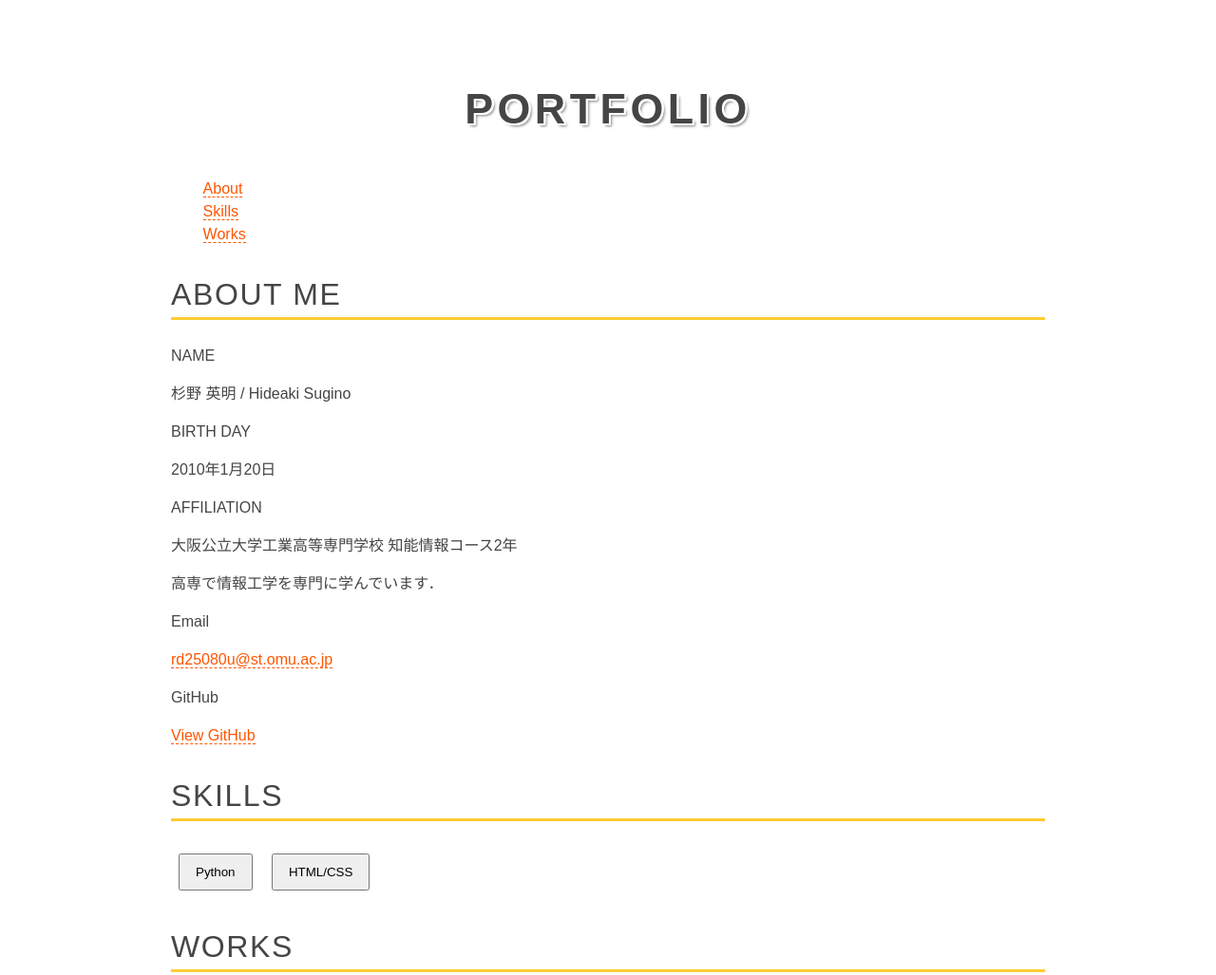
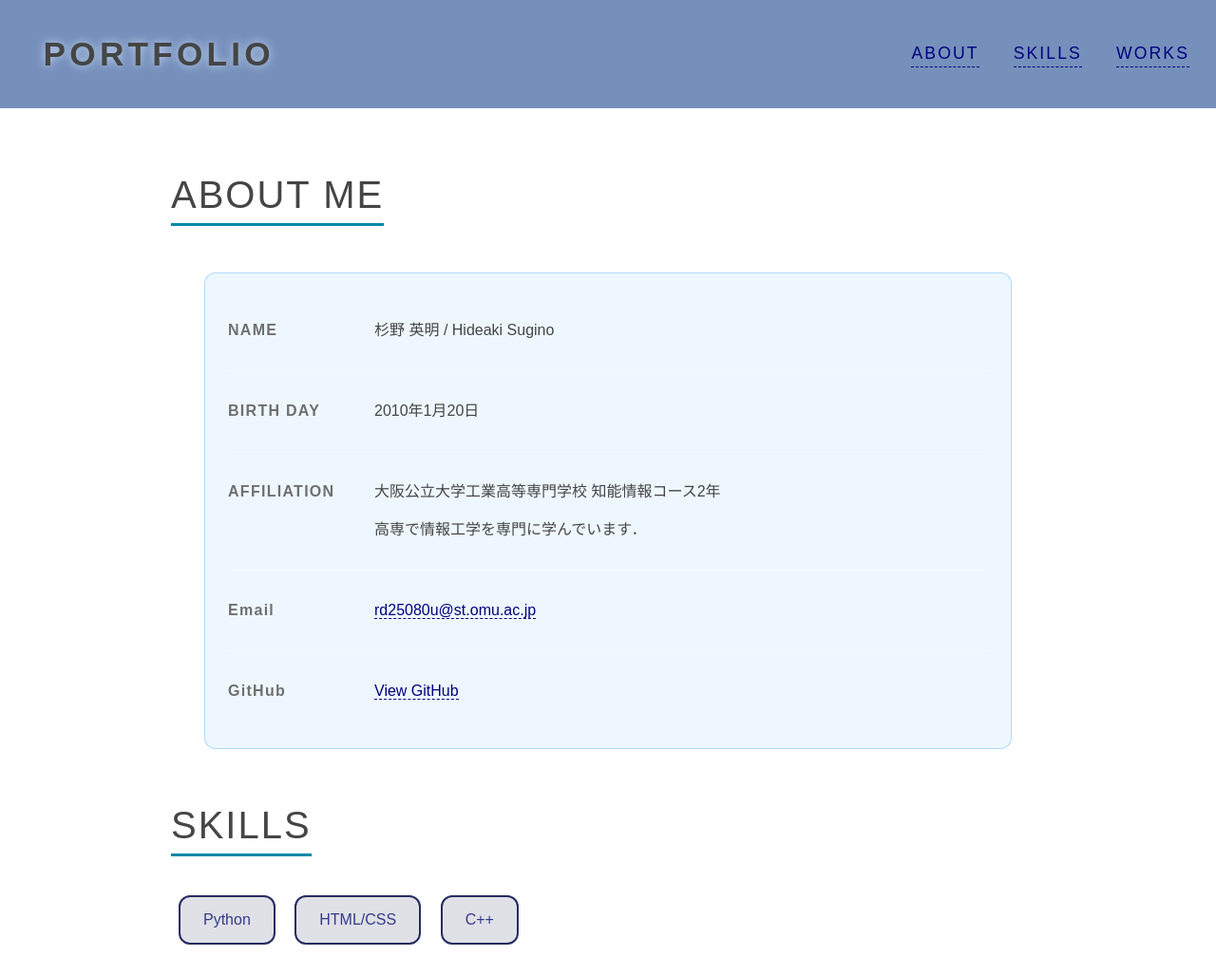
Before and after one commit to hidefall120/portfolio, a plain HTML site: page index.html in a window 1280 px wide. Shown: the top 1027 px of the page at 95% size. Drawn offline with Linux system fonts and the light colour scheme; a web font is replaced by a local one.

Commit message:
Major update1

```diff
--- a/index.html
+++ b/index.html
@@ -16,48 +16,49 @@
   <body>
     <header>
       <h1>PORTFOLIO</h1>
-      <nav>
-        <ul>
-          <li>
-            <a href="#about">About</a>
-          </li>
-          <li>
-            <a href="#Skills">Skills</a>
-          </li>
-          <li>
-            <a href="#Works">Works</a>
-          </li>
-        </ul>
+      <nav class="snav">
+        <a href="#about">ABOUT</a>
+        <a href="#Skills">SKILLS</a>
+        <a href="#Works">WORKS</a>
       </nav>
     </header>
     <main>
       <section id="about">
-        <h2 >ABOUT ME</h2>
-        <div>
-          <p>NAME</p>
-          <p>杉野 英明 / Hideaki Sugino</p>
+        <h2>ABOUT ME</h2>
+        <div class="about-box">
+          <div class="about-row">
+            <p class="about-label">NAME</p>
+            <p class="about-value">杉野 英明 / Hideaki Sugino</p>
           </div>
-        <div>
-          <p>BIRTH DAY</p>
-          <p>2010年1月20日</p>
+          <div class="about-row">
+            <p class="about-label">BIRTH DAY</p>
+            <p class="about-value">2010年1月20日</p>
           </div>
-        <div>
-          <p>AFFILIATION</p>
+          <div class="about-row">
+            <p class="about-label">AFFILIATION</p>
+            <div class="about-value">
               <p>大阪公立大学工業高等専門学校 知能情報コース2年</p>
               <p>高専で情報工学を専門に学んでいます．</p>
             </div>
-        <p>Email</p>
-        <p><a href="mailto:rd25080u@st.omu.ac.jp">rd25080u@st.omu.ac.jp</a></p>
-        <p>GitHub</p>
-        <p><a href="https://github.com/hidefall120">View GitHub</a></p>
+          </div>
+          <div class="about-row">
+            <p class="about-label">Email</p>
+            <p class="about-value"><a href="mailto:rd25080u@st.omu.ac.jp">rd25080u@st.omu.ac.jp</a></p>
+          </div>
+          <div class="about-row">
+            <p class="about-label">GitHub</p>
+            <p class="about-value"><a href="https://github.com/hidefall120">View GitHub</a></p>
+          </div>
+        </div>
       </section>
       <section id="Skills">
         <h2>SKILLS</h2>
+        <div class="buttons">
           <button onclick="document.querySelector('#detail1').showModal()">
             Python
           </button>
           <dialog id="detail1">
-          <button class="close-button" onclick="this.closest('dialog').close()">閉じる</button>
+            <button class="close-button" onclick="this.closest('dialog').close()">x</button>
             <h3>Python</h3>
             <p>最も使用頻度の高い言語です．</p>
           </dialog>
@@ -65,22 +66,26 @@
             HTML/CSS
           </button>
           <dialog id="detail2">
-          <button class="close-button" onclick="this.closest('dialog').close()">閉じる</button>
-          <h2>HTML/CSS</h2>
+            <button class="close-button" onclick="this.closest('dialog').close()">x</button>
+            <h3>HTML/CSS</h3>
             <p>本ポートフォリオの作成に用いました．</p>
           </dialog>
+          <button onclick="document.querySelector('#detail3').showModal()">
+            C++
+          </button>
           <dialog id="detail3">
-          <button class="close-button" onclick="this.closest('dialog').close()">閉じる</button>
-          <h2>C++</h2>
-          <p>ここに作品3の説明を書きます。</p>
+            <button class="close-button" onclick="this.closest('dialog').close()">x</button>
+            <h3>C++</h3>
+            <p>マイコン実習等で使用しています．</p>
           </dialog>
+        </div>
       </section>
       <section id="Works">
         <h2>WORKS</h2>
         <p>ポーカー</p>
-        <p>Google Colubで作成した，オリジナルのポーカーゲームです．</p>
+        <p>Google Colabで作成した，オリジナルのポーカーゲームです．</p>
         <p>牛舎みまもりアプリ</p>
-        <p>開発中</p>
+        <p>現在開発中</p>
       </section>
     </main>
     <footer>
--- a/main.css
+++ b/main.css
@@ -3,9 +3,28 @@ html {
   -webkit-text-size-adjust: 100%;
   font-family: "Orbitron", sans-serif;
   padding:40px;
-  --theme-color-1: #f50;
-  --theme-color-2: #fc3;
+  --theme-color-1: rgb(0, 2, 125);
+  --theme-color-2: rgb(0, 136, 167);
   color: #454545;
+  scroll-behavior: smooth;
+  scroll-padding-top: 110px;
+}
+
+header {
+  position: fixed;
+  top: 0;
+  left: 0;
+  z-index: 1000;
+  display: flex;
+  align-items: center;
+  justify-content: space-between;
+  width: 100%;
+  min-height: 100px;
+  padding: 0 28px;
+  box-sizing: border-box;
+  background: rgba(80, 113, 170, 0.78);
+  backdrop-filter: blur(5px);
+  -webkit-backdrop-filter: blur(5px);
 }
 
 body {
@@ -16,39 +35,73 @@ body {
   max-width: 980px;
   margin: 2em auto;
   padding: 0px 30px;
+  padding-top: 70px;
 }
 
 h1 {
   position: relative;
   text-align: center;
-  font-size: 280%;
+  font-size: clamp(1.3rem, 3vw, 2.2rem);
+  font-weight: bold;
+  letter-spacing: 0.12em;
   padding: 0.2em 0.5em;
-  letter-spacing: 0.1em;
-  text-shadow: #fff 2px 0, #fff -2px 0, #fff 0 -2px, #fff 0 2px, #fff 2px 2px,
-    #fff -2px 2px, #fff 2px -2px, #fff -2px -2px, #fff 1px 2px, #fff -1px 2px,
-    #fff 1px -2px, #fff -1px -2px, #fff 2px 1px, #fff -2px 1px, #fff 2px -1px,
-    #fff -2px -1px, rgba(0, 0, 0, 0.5) 3px 3px 3px
+  text-shadow: 0 0 10px rgba(220, 235, 255, 0.8);
 }
 
 h2 {
   position: relative;
-  font-size: 200%;
+  font-size: 250%;
   letter-spacing: 0.05em;
   font-weight: normal;
+  display: inline-block;
+  width: fit-content;
   border-bottom: 3px solid var(--theme-color-2);
 }
 
-img {
-  box-shadow: rgba(0, 0, 0, 0.35) 0px 5px 15px;
-  border-radius: 20px;
+.about-box {
+  max-width: 800px;
+  margin: 16px auto;
+  padding: 18px 24px;
+  border: 1px solid rgba(114, 187, 255, 0.5);
+  border-radius: 12px;
+  background: rgba(114, 187, 255, 0.12);
 }
 
-strong {
-  font-style: normal;
-  font-weight: normal;
-  font-size: 125%;
-  padding: 0 0.2em;
-  color: var(--theme-color-1);
+.about-row {
+  display: flex;
+  align-items: flex-start;
+  gap: 24px;
+  padding: 14px 0;
+}
+
+.about-row + .about-row {
+  border-top: 1px solid rgba(255, 255, 255, 0.25);
+}
+
+.about-label {
+  color:#6f6f6f;
+  flex: 0 0 130px;
+  font-weight: bold;
+  letter-spacing: 0.08em;
+}
+
+.about-value {
+  flex: 1;
+}
+
+.snav {
+  font-size: 1.1rem;
+  letter-spacing: 0.12em;
+  text-decoration: none;
+  display: flex;
+  align-items: center;
+  gap: 36px;
+  transition: color 0.2s ease, text-shadow 0.2s ease;
+}
+
+.snav a:hover {
+  color: #bcecff;
+  text-shadow: 0 0 10px rgba(188, 236, 255, 0.9);
 }
 
 a {
@@ -111,6 +164,91 @@ dialog::backdrop {
   background: #0006;
 }
 
+.skill-buttons {
+  display: flex;
+  flex-wrap: wrap;
+  gap: 12px;
+}
+
+#Skills button {
+  padding: 12px 24px;
+  border: 2px solid #272c61;
+  border-radius: 12px;
+  background-color: rgba(0, 5, 58, 0.12);
+  color: #353b87;
+  font: inherit;
+  cursor: pointer;
+  transition: background-color 0.2s ease, transform 0.2s ease;
+}
+
+#Skills button:hover {
+  background-color: rgba(255, 255, 255, 0.25);
+  transform: translateY(-2px);
+}
+
+#Skills button:focus-visible {
+  outline: 3px solid #bcecff;
+  outline-offset: 3px;
+}
+
+#Skills dialog button {
+  padding: 7px 14px;
+  border: 2px solid #272c61;
+  border-radius: 12px;
+  background-color: rgba(0, 5, 58, 0.12);
+  color: #353b87;
+  font: inherit;
+  cursor: pointer;
+  transition: background-color 0.2s ease, transform 0.2s ease;
+}
+
+#Skills dialog button:hover {
+  background-color: rgba(255, 255, 255, 0.25);
+  transform: translateY(-2px);
+}
+
+#Skills dialog button:focus-visible {
+  outline: 3px solid #bcecff;
+  outline-offset: 3px;
+}
+
 .close-button {
   float: right;
 }
+
+@media (max-width: 600px) {
+  header {
+    min-height: 76px;
+    padding: 12px 16px;
+    flex-wrap: wrap;
+    gap: 8px;
+  }
+  h1 {
+    font-size: 1.2rem;
+  }
+
+  .about-box {
+    padding: 12px 16px;
+  }
+
+  .about-row {
+    gap: 12px;
+    padding: 12px 0;
+  }
+
+  .about-label {
+    flex-basis: 95px;
+  }
+
+  .snav {
+    gap: 18px;
+  }
+
+  .site-nav a {
+    font-size: 0.85rem;
+  }
+
+  body {
+    padding-top: 100px;
+  }
+}
```
Lines whose indentation alone changed are shown as unchanged.
